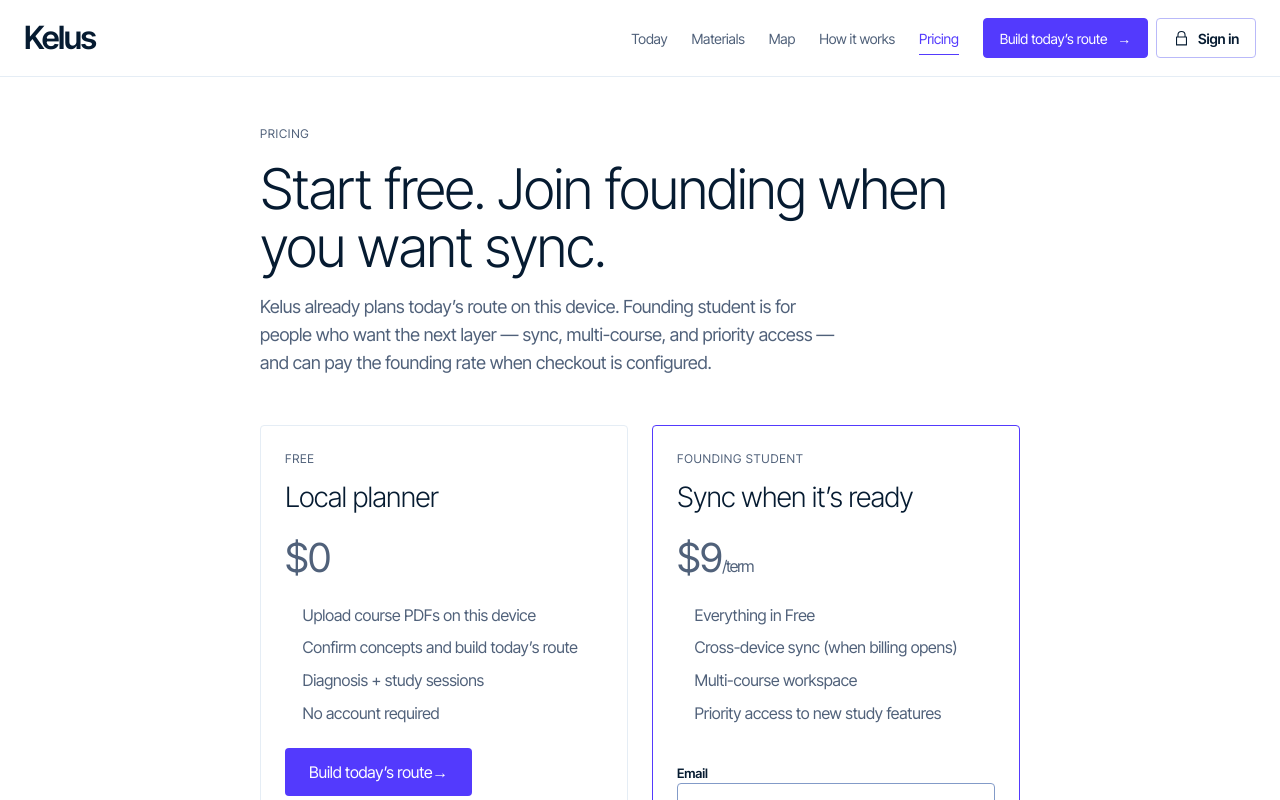
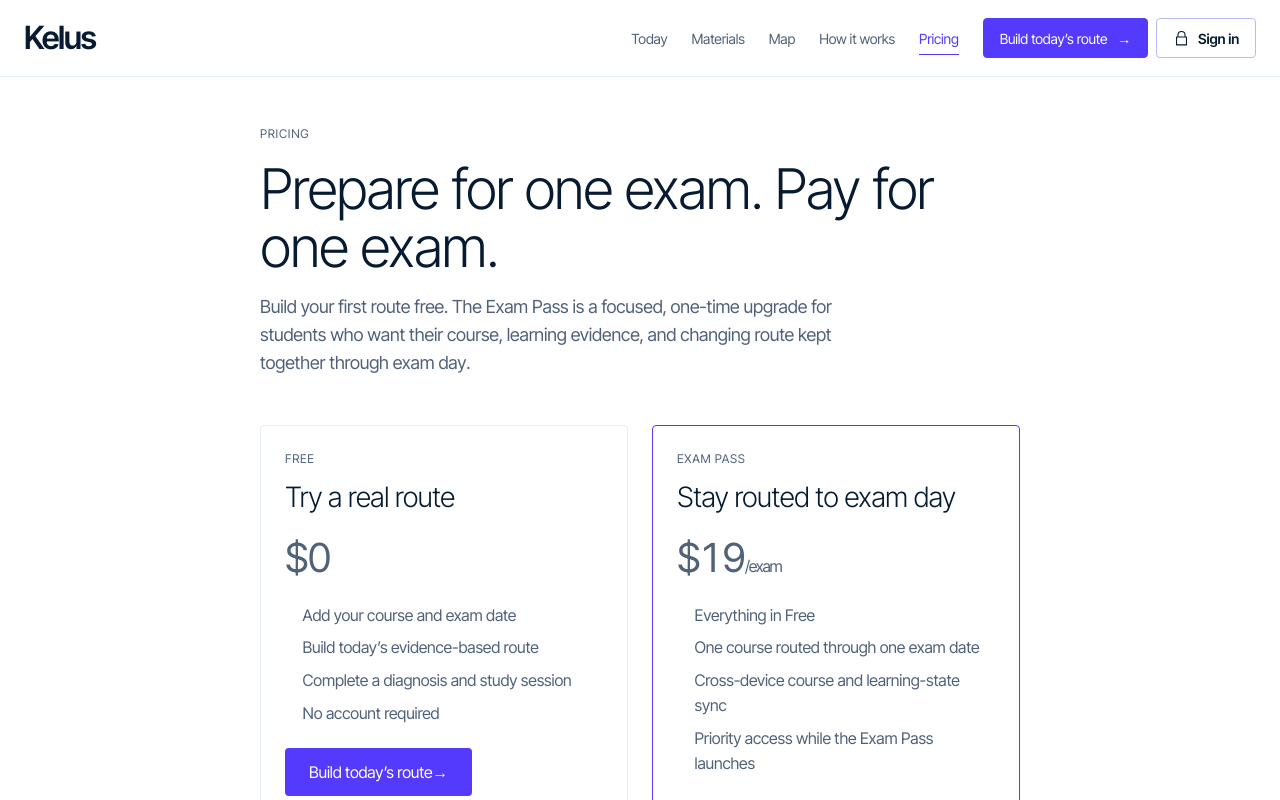
Before and after one commit to youssef-2420/kelus, a Next.js app: page /pricing in a window 1280 px wide. Shown: the top 800 px of the page. Built offline with nearby package versions, Linux system fonts and the light colour scheme; no server answers.

Commit message:
Position Kelus around a one-exam pass

```diff
--- a/app/pricing/page.tsx
+++ b/app/pricing/page.tsx
@@ -6,7 +6,7 @@ import { PricingViewTracker } from "@/components/PricingViewTracker";
 
 export const metadata: Metadata = {
   title: "Pricing — Kelus",
-  description: "Kelus is free for local exam planning. Founding student unlocks sync and multi-course when billing opens.",
+  description: "Try Kelus free, then reserve a $19 Exam Pass for one focused adaptive route through exam day.",
   alternates: { canonical: "/pricing" },
 };
 
@@ -16,21 +16,21 @@ export default function PricingPage() {
       <PricingViewTracker />
       <section className="legal-panel">
         <p className="kicker">Pricing</p>
-        <h1>Start free. Join founding when you want sync.</h1>
+        <h1>Prepare for one exam. Pay for one exam.</h1>
         <p className="legal-lede">
-          Kelus already plans today’s route on this device. Founding student is for people who want the next layer —
-          sync, multi-course, and priority access — and can pay the founding rate when checkout is configured.
+          Build your first route free. The Exam Pass is a focused, one-time upgrade for students who want their
+          course, learning evidence, and changing route kept together through exam day.
         </p>
 
         <div className="pricing-grid" role="list">
           <article className="pricing-plan" role="listitem">
             <p className="kicker">Free</p>
-            <h2>Local planner</h2>
+            <h2>Try a real route</h2>
             <p className="pricing-price">$0</p>
             <ul>
-              <li>Upload course PDFs on this device</li>
-              <li>Confirm concepts and build today’s route</li>
-              <li>Diagnosis + study sessions</li>
+              <li>Add your course and exam date</li>
+              <li>Build today’s evidence-based route</li>
+              <li>Complete a diagnosis and study session</li>
               <li>No account required</li>
             </ul>
             <Link className="cta" href="/today">
@@ -39,16 +39,16 @@ export default function PricingPage() {
           </article>
 
           <article className="pricing-plan is-founding" role="listitem">
-            <p className="kicker">Founding student</p>
-            <h2>Sync when it’s ready</h2>
+            <p className="kicker">Exam Pass</p>
+            <h2>Stay routed to exam day</h2>
             <p className="pricing-price">
-              $9<span>/term</span>
+              $19<span>/exam</span>
             </p>
             <ul>
               <li>Everything in Free</li>
-              <li>Cross-device sync (when billing opens)</li>
-              <li>Multi-course workspace</li>
-              <li>Priority access to new study features</li>
+              <li>One course routed through one exam date</li>
+              <li>Cross-device course and learning-state sync</li>
+              <li>Priority access while the Exam Pass launches</li>
             </ul>
             <FoundingCta source="pricing" />
           </article>
--- a/components/FoundingCta.tsx
+++ b/components/FoundingCta.tsx
@@ -16,12 +16,12 @@ export function FoundingCta({ source = "pricing" }: { source?: string }) {
           href={paymentLink}
           target="_blank"
           rel="noopener noreferrer"
-          onClick={() => trackEvent({ name: "founding_checkout_clicked", source })}
+          onClick={() => trackEvent({ name: "exam_pass_checkout_clicked", source })}
         >
-          Join founding · $9/term <span aria-hidden="true">→</span>
+          Get Exam Pass · $19 <span aria-hidden="true">→</span>
         </a>
         <p className="founding-cta-note">
-          Opens Stripe checkout. Founding covers sync and multi-course when those ship — Free stays local forever.
+          One exam, one payment. Access follows the exam date you set in Kelus.
         </p>
       </div>
     );
@@ -31,7 +31,7 @@ export function FoundingCta({ source = "pricing" }: { source?: string }) {
     <div className="founding-cta">
       <WaitlistForm source={source} compact />
       <p className="founding-cta-note">
-        Payment isn’t live in this build yet. Join the list to claim the founding rate when checkout opens.
+        Checkout is not live yet. Join the list to reserve the $19 Exam Pass launch price.
       </p>
     </div>
   );
--- a/components/SoftUpgradePrompt.tsx
+++ b/components/SoftUpgradePrompt.tsx
@@ -16,12 +16,12 @@ const COPY: Record<
   { title: string; body: string }
 > = {
   first_session: {
-    title: "Keep this rhythm for the term",
-    body: "Founding student is $9/term while we grow. Free stays usable on this device — founding is for sync, multi-course, and priority access when billing opens.",
+    title: "Take this route to exam day",
+    body: "Your first route is free. The planned $19 Exam Pass keeps one course, its learning evidence, and its changing route together through the exam date you set.",
   },
   third_material: {
-    title: "You’re stacking materials",
-    body: "Free already plans today’s route on this device. Founding student is for sync across devices, multi-course workspace, and priority access when billing opens — $9/term.",
+    title: "Keep this course together",
+    body: "The planned $19 Exam Pass is for one exam: your course materials, learning evidence, and adaptive route kept together across devices until exam day.",
   },
 };
 
@@ -29,13 +29,19 @@ export function SoftUpgradePrompt({ moment }: SoftUpgradePromptProps) {
   const [visible, setVisible] = useState(false);
 
   useEffect(() => {
+    let active = true;
     try {
       if (window.localStorage.getItem(PAYWALL_DISMISS_KEY) === "1") return;
     } catch {
       /* ignore */
     }
-    setVisible(true);
+    queueMicrotask(() => {
+      if (active) setVisible(true);
+    });
     trackEvent({ name: "soft_paywall_shown", moment });
+    return () => {
+      active = false;
+    };
   }, [moment]);
 
   if (!visible) return null;
@@ -52,16 +58,16 @@ export function SoftUpgradePrompt({ moment }: SoftUpgradePromptProps) {
   }
 
   return (
-    <aside className="soft-upgrade" aria-label="Founding student offer">
+    <aside className="soft-upgrade" aria-label="Exam Pass offer">
       <div className="soft-upgrade-copy">
-        <p className="soft-upgrade-kicker">Founding student</p>
+        <p className="soft-upgrade-kicker">Exam Pass</p>
         <h2>{copy.title}</h2>
         <p>{copy.body}</p>
       </div>
       <div className="soft-upgrade-actions">
         {foundingPaymentConfigured() ? (
           <a className="cta" href={foundingPaymentLink()} target="_blank" rel="noopener noreferrer">
-            Join founding · $9
+            Get Exam Pass · $19
           </a>
         ) : (
           <Link href="/pricing/" className="cta">
--- a/components/home/HomeAfterHero.tsx
+++ b/components/home/HomeAfterHero.tsx
@@ -93,14 +93,14 @@ export function HomeAfterHero() {
         <Reveal className="home-close-inner">
           <div className="home-close-copy">
             <h2 id="home-close-title">Walk into the exam knowing what you worked on—and why.</h2>
-            <p>Start free on this device. Join founding when you want sync.</p>
+            <p>Build your first route free. Use one Exam Pass to stay routed through exam day.</p>
           </div>
           <div className="home-close-actions">
             <Link href="/today" className="cta">
               Build today’s route <span aria-hidden="true">→</span>
             </Link>
             <Link href="/pricing" className="text-btn">
-              Founding student
+              Exam Pass · $19
             </Link>
           </div>
         </Reveal>
--- a/lib/analytics.ts
+++ b/lib/analytics.ts
@@ -8,7 +8,7 @@ export type KelusAnalyticsEvent =
   | { name: "session_started" }
   | { name: "pricing_viewed"; source: string }
   | { name: "soft_paywall_shown"; moment: "first_session" | "third_material" }
-  | { name: "founding_checkout_clicked"; source: string };
+  | { name: "exam_pass_checkout_clicked"; source: string };
 
 export function analyticsEnabled() {
   return Boolean(GA_MEASUREMENT_ID) && typeof window !== "undefined";
--- a/lib/founding.ts
+++ b/lib/founding.ts
@@ -1,5 +1,5 @@
 export function foundingPaymentLink() {
-  return process.env.NEXT_PUBLIC_STRIPE_PAYMENT_LINK?.trim() || "";
+  return process.env.NEXT_PUBLIC_EXAM_PASS_PAYMENT_LINK?.trim() || "";
 }
 
 export function foundingPaymentConfigured() {
```
Also changed, not shown: 1 other file (tests, documents, lock files or other folders).
